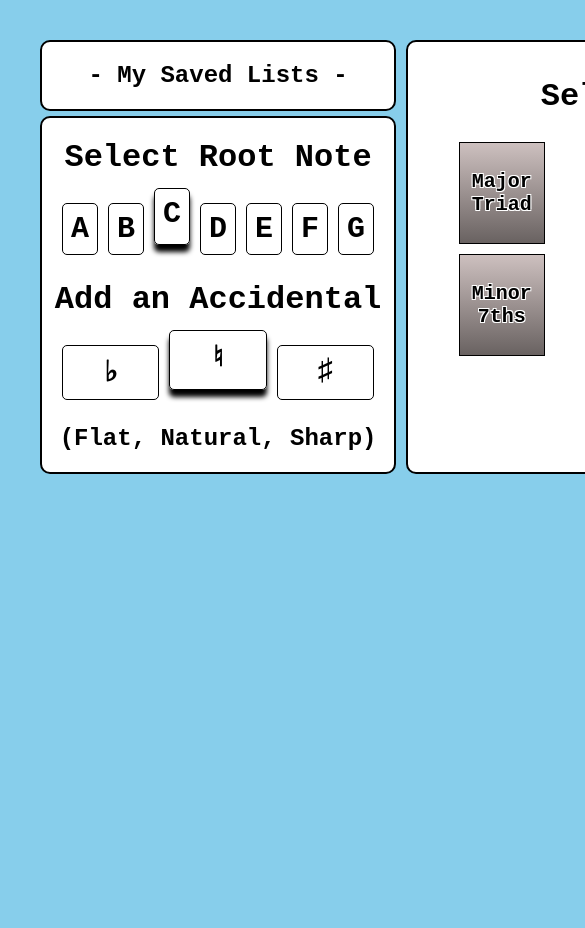
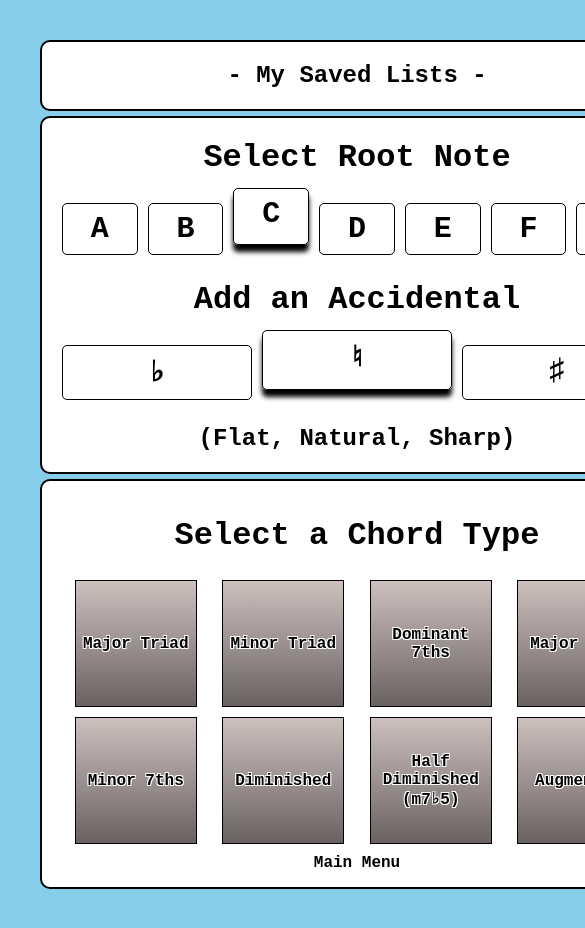
Before and after one commit to YTyler/chord-book, a React (Create React App) app: page /chords in a window 390 px wide. Shown: the top 928 px of the page, 585 px wide, since content can reach past the window. Before the commit the page ends 844 px from the top, so only its background shows below. Built offline with nearby package versions, Linux system fonts and the light colour scheme.

Commit message:
add more view size responsivity

```diff
--- a/src/App.css
+++ b/src/App.css
@@ -9,9 +9,7 @@ body {
   margin: 0px;
   background-color: skyblue;
   padding:30px;
-    font-family: monospace, -apple-system, BlinkMacSystemFont, 'Segoe UI', 'Roboto', 'Oxygen',
-    'Ubuntu', 'Cantarell', 'Fira Sans', 'Droid Sans', 'Helvetica Neue',
-    sans-serif;
+  font-family: monospace, -apple-system, BlinkMacSystemFont, 'Segoe UI', 'Roboto', 'Oxygen', 'Ubuntu', 'Cantarell', 'Fira Sans', 'Droid Sans', 'Helvetica Neue', sans-serif;
   -webkit-font-smoothing: antialiased;
   -moz-osx-font-smoothing: grayscale;
 }
@@ -22,7 +20,6 @@ body {
   border-radius: 10px;
   margin: 0px;
   margin-bottom: 5px;
-  margin-right: 5px;
   padding: 20px;
 }
 .rightMenu {
@@ -32,7 +29,7 @@ body {
   padding: 15px;
   min-height: 300px;
   min-width: 600px;
-  margin-left: 5px;
+  margin-left: 10px;
 }
 
 /* button selection styles */
@@ -61,3 +58,14 @@ a {
   font-weight: bold;
   text-decoration: none;
 }
+
+@media screen and (max-width: 1070px) {
+  .App {
+    grid-template-columns: 1fr;
+  }
+
+  .rightMenu {
+    margin: 0px;
+    margin-top: 5px;
+  }
+}
--- a/src/components/ChordList.jsx
+++ b/src/components/ChordList.jsx
@@ -13,13 +13,14 @@ function ChordList(props) {
   const chordButtonStyle = {
     display: 'grid',
     alignItems: 'center',
-    height: '90px',
-    width: '50%',
+    height: '115px',
+    width: '10vw',
+    minWidth: '110px',
     margin: '5px auto',
     padding: '5px',
     color: 'black',
     fontWeight: 'bold',
-    fontSize: '20px',
+    fontSize: 'clamp(16px, 1.25vw, 50px)',
     backgroundImage: 'linear-gradient(#CDC0BF, #696261)',
     border: '1px solid black',
     textShadow: '1px 1px white, 1px -1px white, -1px 1px white, -1px -1px white'
--- a/src/components/NoteMenu.jsx
+++ b/src/components/NoteMenu.jsx
@@ -18,12 +18,11 @@ function NoteMenu(props) {
   const noteButtonStyle = {
     display: 'grid',
     alignItems: 'center',
-    height: '15vh',
-    minHeight: '100px',
+    height: '150px',
     width: '18vw',
     minWidth: '195px ',
     margin: '0 auto',
-    fontSize: '150%',
+    fontSize: 'clamp(25px, 1.75vw, 60px)',
     backgroundImage: 'linear-gradient(#CDC0BF, #696261)',
     border: '1px solid black',
     textShadow: '1px 1px white, 1px -1px white, -1px 1px white, -1px -1px white'
--- a/src/components/RootMenu.jsx
+++ b/src/components/RootMenu.jsx
@@ -9,7 +9,6 @@ function RootMenu(props) {
     borderRadius: '10px',
     minHeight: '300px',
     minWidth: '250px',
-    marginRight: '5px',
   }
   const noteListStyle = {
     display: 'grid',
--- a/src/components/ScaleList.jsx
+++ b/src/components/ScaleList.jsx
@@ -14,13 +14,14 @@ function ScaleList(props) {
     display: 'grid',
     alignItems: 'center',
     overflow: 'hidden',
-    height: '90px',
-    width: '50%',
+    height: '115px',
+    width: '10vw',
+    minWidth: '110px',
     margin: '5px auto',
     padding: '5px',
     color: 'black',
     fontWeight: 'bold',
-    fontSize: '20px',
+    fontSize: 'clamp(18px, 1.25vw, 50px)',
     backgroundImage: 'linear-gradient(#CDC0BF, #696261)',
     border: '1px solid black',
     textShadow: '1px 1px white, 1px -1px white, -1px 1px white, -1px -1px white'
```
